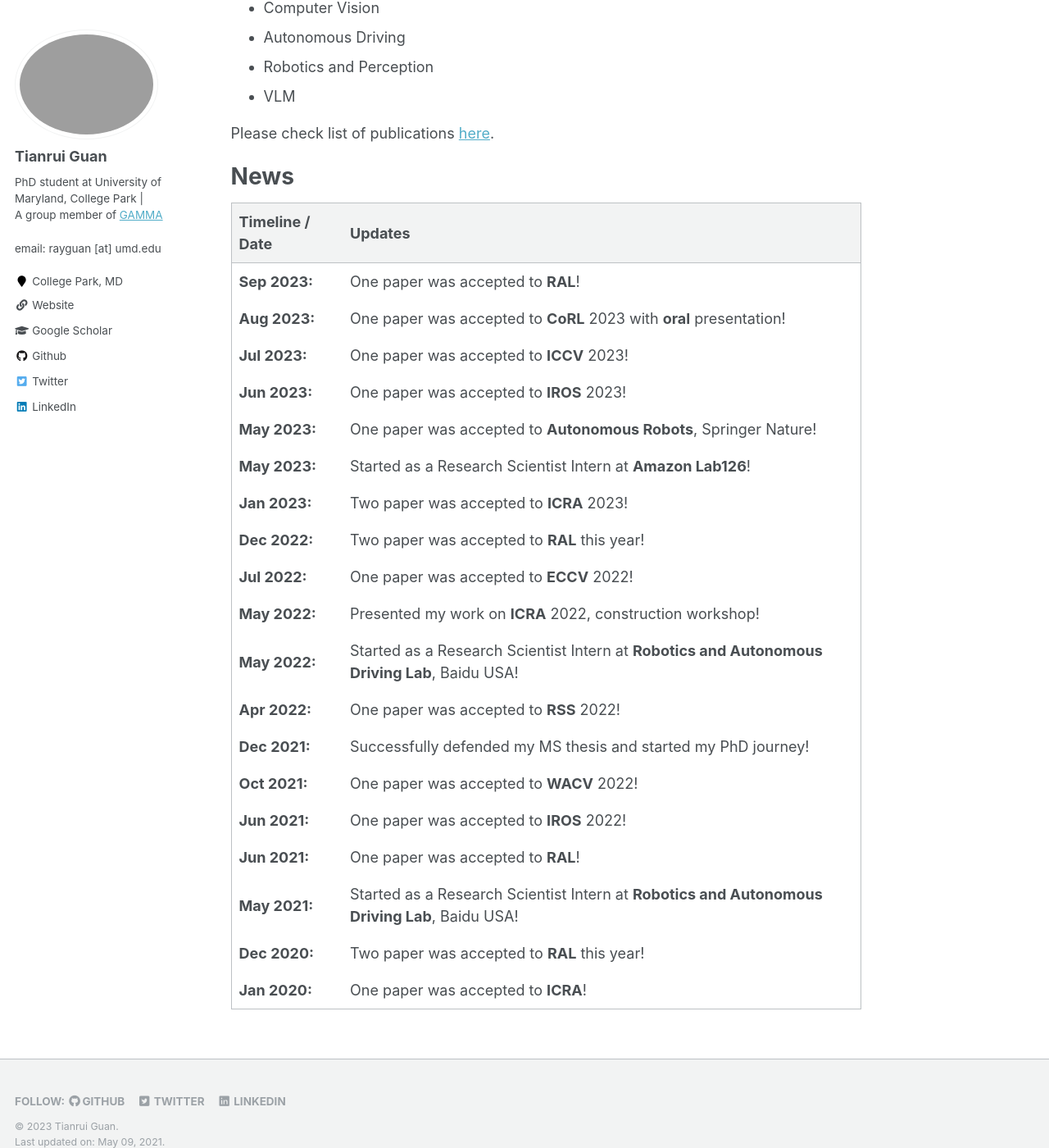
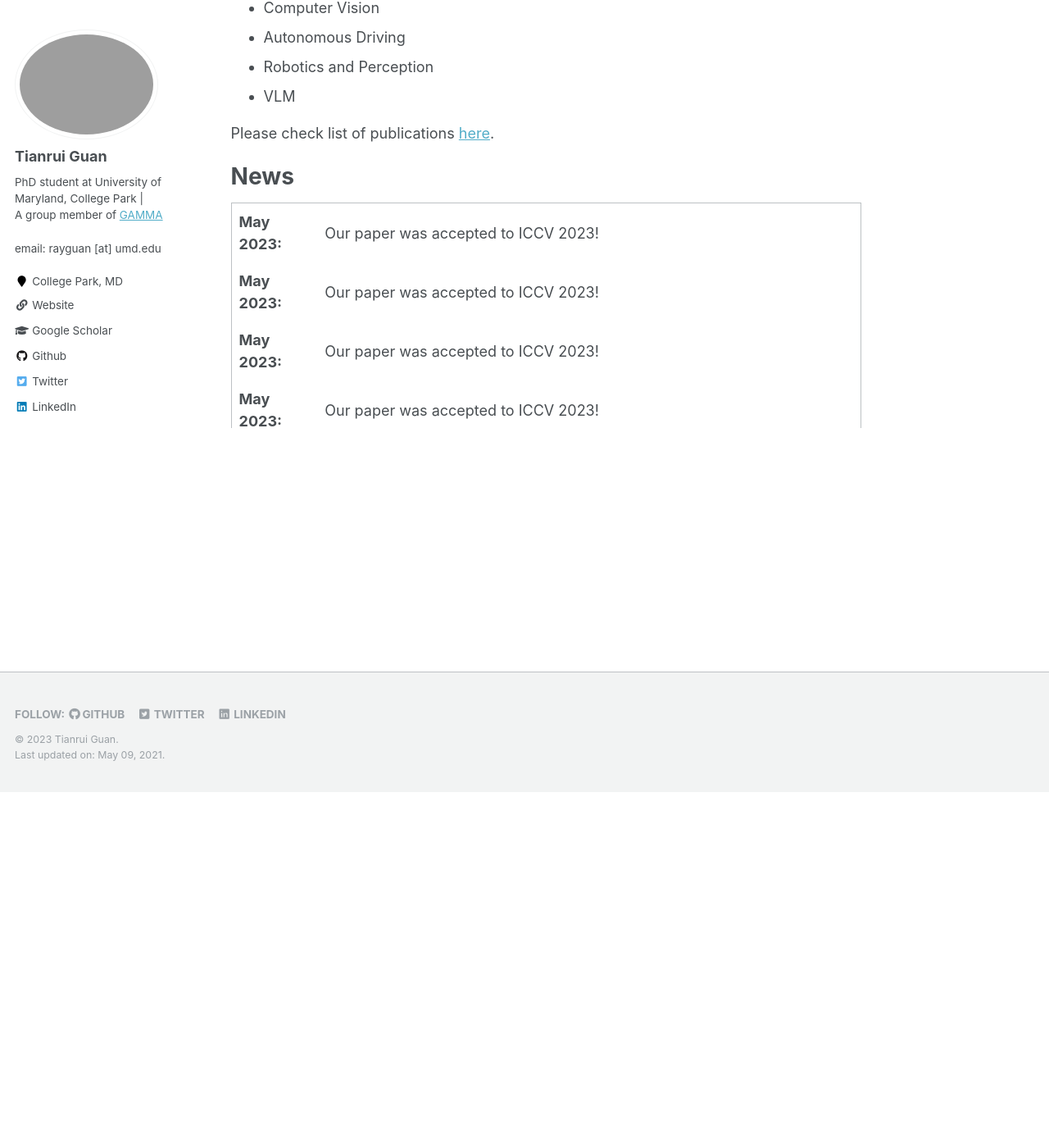
Before and after one commit to rayguan97/rayguan97.github.io, a Jekyll site: the page built from _pages/about.md, in a window 1280 px wide and 1400 px high, scrolled down 434 px. Shown: the whole window at 82% size. Built offline with Jekyll 4.4.1, drawn with Linux system fonts in a browser that asks for light colours; some of the changed lines change nothing that is shown.

Commit message:
test another table

```diff
--- a/_pages/about.md
+++ b/_pages/about.md
@@ -62,7 +62,7 @@ td, th {
 }
 </style>
 
-
+<!--
 | Timeline / Date         |   Updates   |
 | ----------------------  | ----------- |
 | **Sep 2023:** | One paper was accepted to **RAL**!  |
@@ -84,3 +84,19 @@ td, th {
 | **May 2021:** | Started as a Research Scientist Intern at **Robotics and Autonomous Driving Lab**, Baidu USA!    |
 | **Dec 2020:** | Two paper was accepted to **RAL** this year! |
 | **Jan 2020:** | One paper was accepted to **ICRA**! |
+ -->
+
+<div style="height:275px;overflow:auto;">
+<table>
+<col width="100px">
+<col width="630px">
+  <tr><td><b>May 2023:</b></td><td>Our paper was accepted to ICCV 2023!</td></tr>
+  <tr><td><b>May 2023:</b></td><td>Our paper was accepted to ICCV 2023!</td></tr>
+  <tr><td><b>May 2023:</b></td><td>Our paper was accepted to ICCV 2023!</td></tr>
+  <tr><td><b>May 2023:</b></td><td>Our paper was accepted to ICCV 2023!</td></tr>
+  <tr><td><b>May 2023:</b></td><td>Our paper was accepted to ICCV 2023!</td></tr>
+  <tr><td><b>May 2023:</b></td><td>Our paper was accepted to ICCV 2023!</td></tr>
+  <tr><td><b>May 2023:</b></td><td>Our paper was accepted to ICCV 2023!</td></tr>
+  <tr><td><b>May 2023:</b></td><td>Our paper was accepted to ICCV 2023!</td></tr>
+  <tr><td><b>May 2023:</b></td><td>Our paper was accepted to ICCV 2023!</td></tr>
+  <tr><td><b>May 2023:</b></td><td>Our paper was accepted to ICCV 2023!</td></tr>
```
